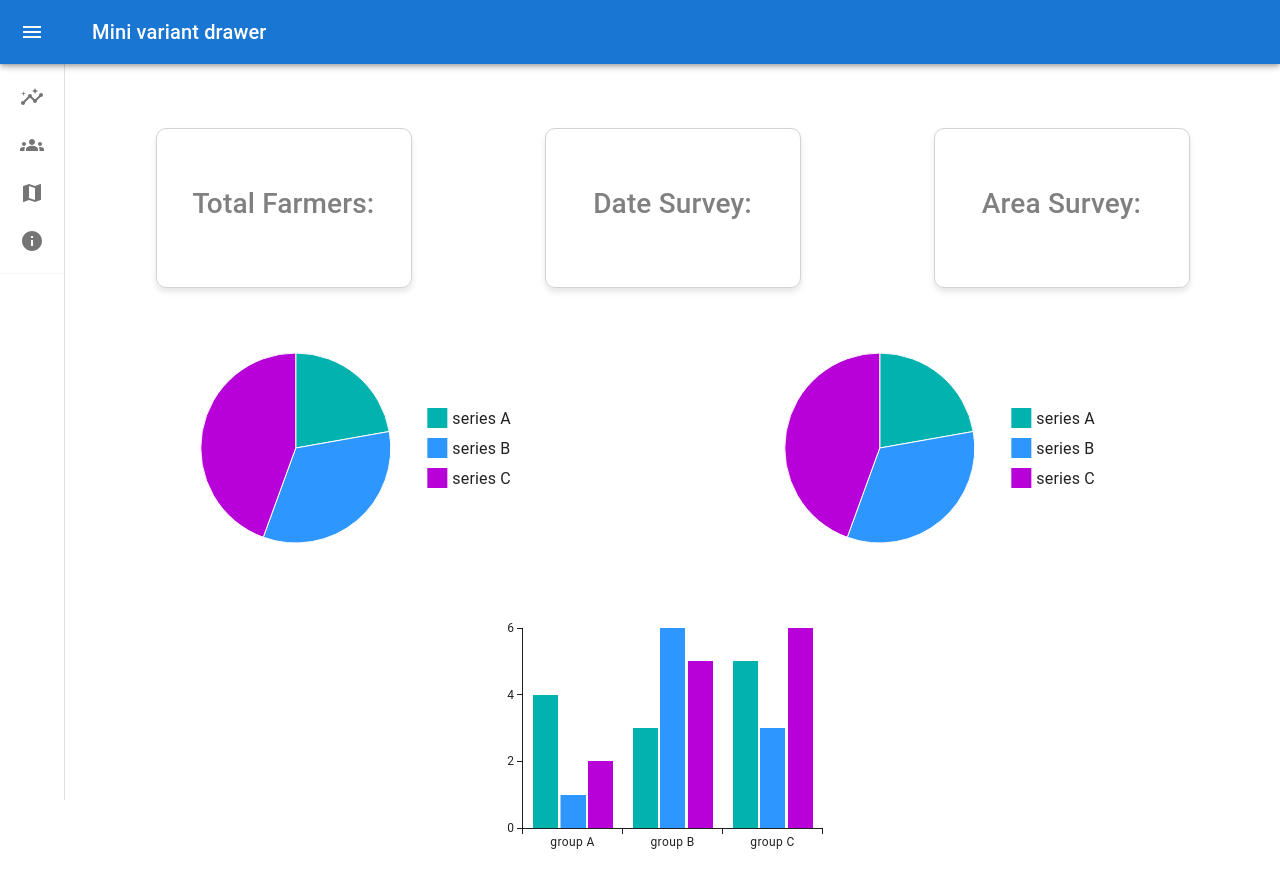
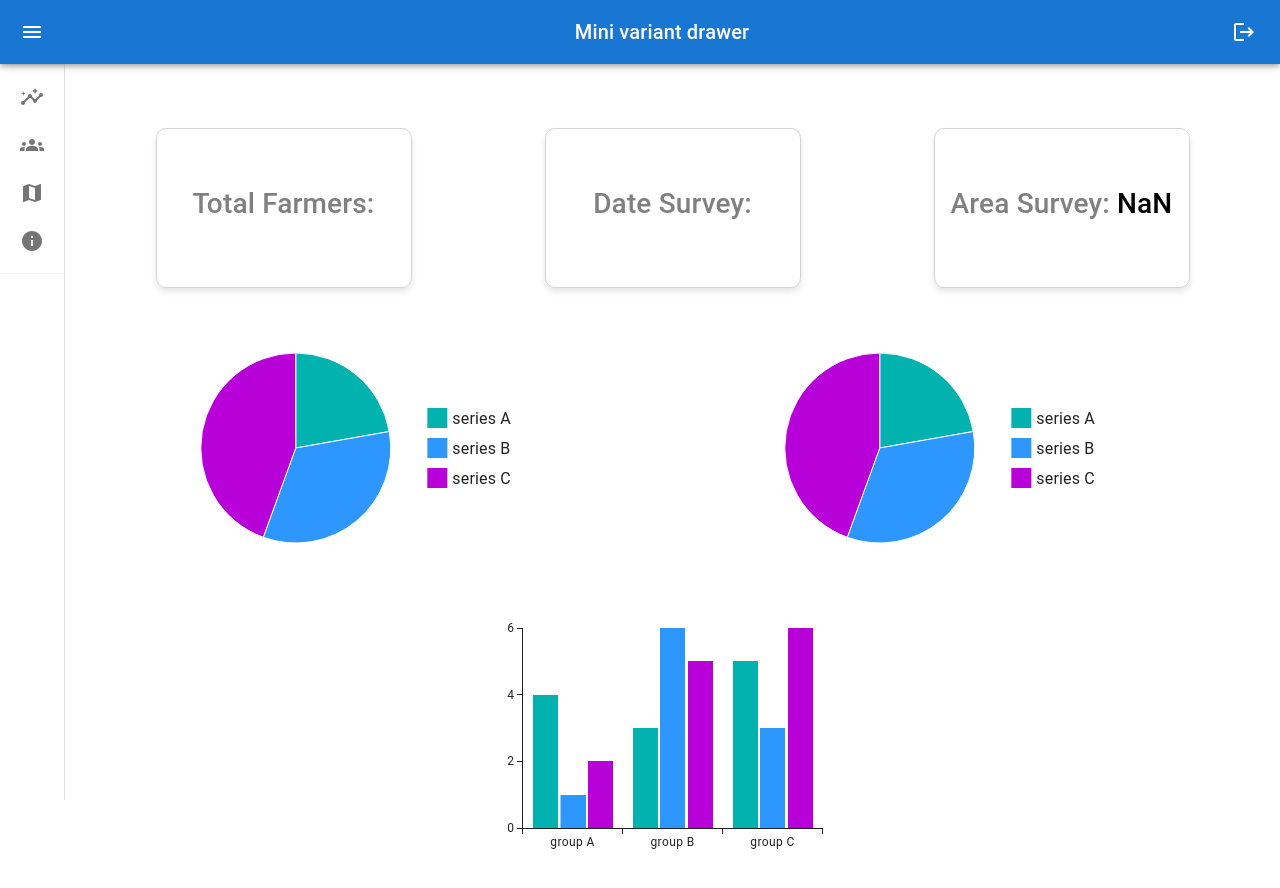
Before and after one commit to bharatrohan2016/svm-dashboard-frontend, a React (Create React App) app: page /dashboard in a window 1280 px wide. Shown: the top 888 px of the page. Built offline with nearby package versions, Linux system fonts and the light colour scheme; no server answers; sample sign-in values are in the browser's storage.

Commit message:
Data shown on Dashboard

```diff
--- a/public/index.html
+++ b/public/index.html
@@ -2,7 +2,7 @@
 <html lang="en">
   <head>
     <meta charset="utf-8" />
-
+    <meta name="viewport" content="width=device-width, initial-scale=1" />
     <title>React App</title>
     <link rel="stylesheet" href="./styles.css">
     <link href="https://cdn.jsdelivr.net/npm/bootstrap@5.3.2/dist/css/bootstrap.min.css" rel="stylesheet" integrity="sha384-T3c6CoIi6uLrA9TneNEoa7RxnatzjcDSCmG1MXxSR1GAsXEV/Dwwykc2MPK8M2HN" crossorigin="anonymous">
--- a/src/App.css
+++ b/src/App.css
@@ -2,7 +2,7 @@
   text-align: center;
 }
 
-* {
+body {
   margin: 0;
 }
 
--- a/src/Components/User/DashBoard.jsx
+++ b/src/Components/User/DashBoard.jsx
@@ -1,8 +1,9 @@
 import { Box, Typography } from '@mui/material'
-import React from 'react'
+import React, { useEffect, useState } from 'react'
 import { PieChart } from '@mui/x-charts/PieChart';
 import { BarChart } from '@mui/x-charts/BarChart';
 import styled from '@emotion/styled';
+import { getDBFirstRow } from '../../Service/api';
 
 const HeaderComponent = styled(Box)`
   display: flex;
@@ -73,17 +74,27 @@ const RectangleBox = styled(Box)`
 
 
 const DashBoard = () => {
+  console.log('Dashboard Component Rendered');
+  const [data, setData] = useState()
+  useEffect(() => {
+    const random = () => getDBFirstRow().then((response) => {
+      console.log(response.data);
+      setData(response?.data)
+    })
+
+    random()
+  }, [])
   return (
     <>
       <HeaderComponent>
         <RectangleBox>
-          <h3>Total Farmers: </h3>
+          <h3>Total Farmers: <span style={{'color': 'black'}}>{data?.totalFarmer}</span></h3>
         </RectangleBox>
         <RectangleBox>
-          <h3>Date Survey: </h3>
+          <h3>Date Survey: <span style={{'color': 'black'}}>{data?.dateSurvey}</span></h3>
         </RectangleBox>
         <RectangleBox>
-          <h3>Area Survey: </h3>
+          <h3>Area Survey: <span style={{'color': 'black'}}>{parseInt(data?.totalArea)}</span></h3>
         </RectangleBox>
       </HeaderComponent>
       <PieCharts>
--- a/src/Components/User/MapComponent.jsx
+++ b/src/Components/User/MapComponent.jsx
@@ -42,7 +42,7 @@ const MapComponent = () => {
       />
       {res.map((item) => (
         <Marker key={item.id} position={[item.lat, item.long]} icon={markerIcon}>
-          <Popup>Hello</Popup>
+          <Popup>{item.name}</Popup>
         </Marker>
       ))}
     </MapContainer>
--- a/src/Components/User/Sidebar.jsx
+++ b/src/Components/User/Sidebar.jsx
@@ -21,7 +21,10 @@ import InsightsIcon from '@mui/icons-material/Insights';
 import GroupsIcon from '@mui/icons-material/Groups';
 import MapIcon from '@mui/icons-material/Map';
 import InfoIcon from '@mui/icons-material/Info';
-import { Link, Outlet } from 'react-router-dom';
+import { Link, Outlet, useNavigate } from 'react-router-dom';
+import { Button } from '@mui/material';
+import LogoutIcon from '@mui/icons-material/Logout';
+
 
 const drawerWidth = 240;
 
@@ -93,6 +96,13 @@ const Drawer = styled(MuiDrawer, { shouldForwardProp: (prop) => prop !== 'open'
 export default function Sidebar() {
   const theme = useTheme();
   const [open, setOpen] = React.useState(false);
+  const Tool = styled(Toolbar)`
+    display: flex;
+    justify-content: space-between;
+  `
+  const userInfo = localStorage.getItem("token");
+  const navigate = useNavigate();
+
 
   const handleDrawerOpen = () => {
     setOpen(true);
@@ -106,7 +116,7 @@ export default function Sidebar() {
     <Box sx={{ display: 'flex' }} style={{'overflow-x': 'hidden'}}>
       <CssBaseline />
       <AppBar position="fixed" open={open}>
-        <Toolbar>
+        <Tool>
           <IconButton
             color="inherit"
             aria-label="open drawer"
@@ -122,7 +132,14 @@ export default function Sidebar() {
           <Typography variant="h6" noWrap component="div">
             Mini variant drawer
           </Typography>
-        </Toolbar>
+          { userInfo && <LogoutIcon
+            style={{'cursor': 'pointer'}}
+            onClick={() => {
+              localStorage.clear();
+              navigate('/')
+            }}
+          />}
+        </Tool>
       </AppBar>
       <Drawer variant="permanent" open={open}>
         <DrawerHeader>
@@ -223,7 +240,7 @@ export default function Sidebar() {
         </List>
         <Divider />
       </Drawer>
-      <Box component="main" sx={{ flexGrow: 1, p: 3, overflowX : 'hidden' }}>
+      <Box component="main" sx={{ flexGrow: 1, p: 3 }}>
         <DrawerHeader />
        <Outlet />
       </Box>
--- a/src/Service/api.js
+++ b/src/Service/api.js
@@ -53,3 +53,17 @@ export const getMapsInfo = async () => {
         console.log(error);
     }
 }
+
+export const getDBFirstRow = async() => {
+    try {
+        const config = {
+            headers: {
+                Authorization : `Bearer ${JSON.parse(localStorage.getItem('token'))}`
+            }
+        }
+        const result = await axios.get(`${URL}/api/dashboard/totalitems`, config)
+        return result;
+    } catch (error) {
+        console.log(error);
+    }
+}
```
